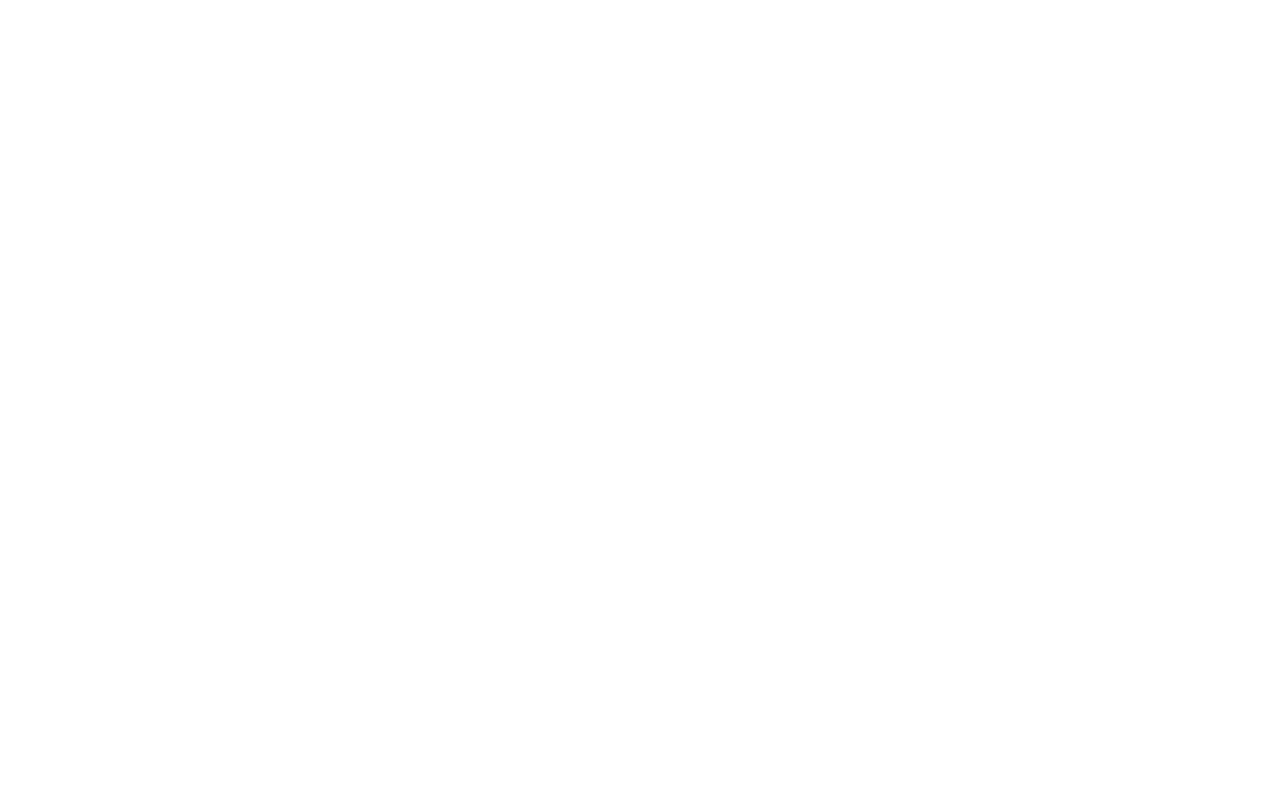
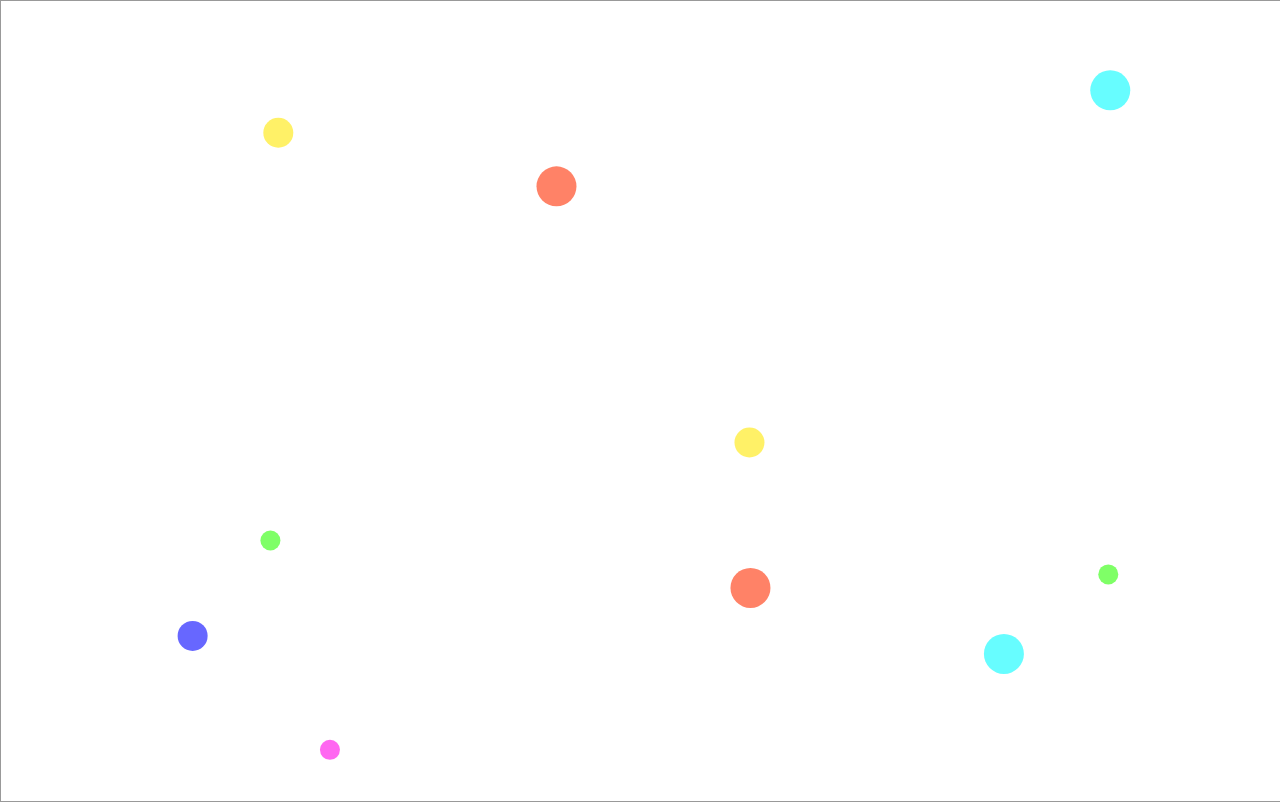
Before and after one commit to lcbiplove/lf-ball-collision, a plain HTML site: page index.html in a window 1280 px wide. Drawn offline with Linux system fonts and the light colour scheme.

Commit message:
Complete v1

```diff
--- /dev/null
+++ b/css/reset.css
@@ -0,0 +1,4 @@
+* {
+    margin: 0;
+    padding: 0;
+  }
--- /dev/null
+++ b/css/style.css
@@ -0,0 +1,6 @@
+body {
+    overflow: hidden;
+  }
+  canvas {
+    border: 1px solid #999;
+  }
--- a/index.html
+++ b/index.html
@@ -5,6 +5,22 @@
     <meta http-equiv="X-UA-Compatible" content="IE=edge" />
     <meta name="viewport" content="width=device-width, initial-scale=1.0" />
     <title>Ball collision</title>
+    <link rel="stylesheet" href="css/reset.css" />
+    <link rel="stylesheet" href="css/style.css" />
   </head>
-  <body></body>
+  <body>
+    <canvas id="first-canvas"></canvas>
+    <script src="js/constants.js"></script>
+    <script src="js/Ball.js"></script>
+    <script src="js/BallCollision.js"></script>
+    <script>
+      new BallCollision({
+        id: "first-canvas",
+        // width: 800,
+        // height: 600,
+        numOfBalls: 10,
+        availableColors: ["red", "blue", "yellow", "orange", "black", "green"]
+      });
+    </script>
+  </body>
 </html>
--- /dev/null
+++ b/js/Ball.js
@@ -0,0 +1,97 @@
+function Ball(x, y, radius, color, context) {
+  this.x = x;
+  this.y = y;
+
+  this.radius = !radius ? DEFAULT_RADIUS : radius;
+  this.speed = {
+    x: (Math.random() - 0.75) * 8,
+    y: (Math.random() - 0.75) * 8
+  };
+  this.color = color;
+
+  this.draw = () => {
+    context.beginPath();
+    context.fillStyle = this.color;
+    context.arc(this.x, this.y, this.radius, 0, Math.PI * 2, false);
+    context.save();
+    context.fill();
+    context.restore();
+  };
+
+  const handlerFourSideCollision = canvasProps => {
+    if (
+      this.x - this.radius <= 0 ||
+      this.x + this.radius >= canvasProps.width
+    ) {
+      this.speed.x = -this.speed.x;
+    }
+
+    if (
+      this.y - this.radius <= 0 ||
+      this.y + this.radius >= canvasProps.height
+    ) {
+      this.speed.y = -this.speed.y;
+    }
+
+    this.x += this.speed.x;
+    this.y += this.speed.y;
+  };
+
+  const rotate = (speed, angle) => {
+    return (newSpeed = {
+      x: speed.x * Math.cos(angle) - speed.y * Math.sin(angle),
+      y: speed.x * Math.sin(angle) + speed.y * Math.cos(angle)
+    });
+  };
+
+  const handleTwoBallsCollision = balls => {
+    balls.forEach(ball => {
+      const dx = ball.x - this.x;
+      const dy = ball.y - this.y;
+
+      const distance = Math.sqrt(dx * dx + dy * dy);
+
+      // If balls collided to each other
+      if (this !== ball && distance < this.radius + ball.radius) {
+        const xDeltaVel = this.speed.x - ball.speed.x;
+        const yDeltaVel = this.speed.y - ball.speed.y;
+
+        if (xDeltaVel * dx + yDeltaVel * dy >= 0) {
+          const angle = -Math.atan2(ball.y - this.y, ball.x - this.x);
+
+          const mass = 1;
+          const m1 = mass;
+          const m2 = mass;
+
+          const u1 = rotate(this.speed, angle);
+          const u2 = rotate(ball.speed, angle);
+
+          const v1 = {
+            x: (u1.x * (m1 - m2)) / (m1 + m2) + (u2.x * 2 * m2) / (m1 + m2),
+            y: u1.y
+          };
+          const v2 = {
+            x: (u2.x * (m1 - m2)) / (m1 + m2) + (u1.x * 2 * m2) / (m1 + m2),
+            y: u2.y
+          };
+
+          const finalVel1 = rotate(v1, -angle);
+          const finalVel2 = rotate(v2, -angle);
+
+          this.speed.x = finalVel1.x;
+          this.speed.y = finalVel1.y;
+          ball.speed.x = finalVel2.x;
+          ball.speed.y = finalVel2.y;
+        }
+      }
+    });
+  };
+
+  this.update = (balls, canvasProps) => {
+    this.draw();
+
+    handlerFourSideCollision(canvasProps);
+
+    handleTwoBallsCollision(balls);
+  };
+}
--- /dev/null
+++ b/js/BallCollision.js
@@ -0,0 +1,42 @@
+function BallCollision(props) {
+  this.canvas = document.getElementById(props.id);
+  this.context = this.canvas.getContext("2d");
+  this.width = props.width || DEFAULT_WIDTH;
+  this.height = props.height || DEFAULT_HEIGHT;
+
+  this.numOfBalls = props.numOfBalls || DEFAULT_NUM_OF_BALLS;
+  this.colors = props.colors || DEFAULT_COLORS;
+  this.balls = [];
+  this.ballSizes = props.ballSizes || DEFAULT_BALL_SIZES;
+
+  this.canvas.width = this.width;
+  this.canvas.height = this.height;
+
+  const balls = [];
+
+  for (let ind = 0; ind < this.numOfBalls; ind++) {
+    const x = Math.random() * this.width;
+    const y = Math.random() * this.height;
+
+    const color = DEFAULT_COLORS[ind % DEFAULT_COLORS.length];
+    const radius = this.ballSizes[ind % this.ballSizes.length];
+
+    radius / balls.push(new Ball(x, y, radius, color, this.context));
+  }
+
+  this.balls = balls;
+
+  this.draw = () => {
+    this.context.clearRect(0, 0, this.width, this.height);
+  };
+
+  this.update = () => {
+    window.requestAnimationFrame(() => this.update());
+
+    this.context.clearRect(0, 0, this.width, this.height);
+
+    this.balls.forEach(ball => ball.update(this.balls, this));
+  };
+
+  this.update();
+}
--- /dev/null
+++ b/js/constants.js
@@ -0,0 +1,12 @@
+const DEFAULT_WIDTH = window.innerWidth;
+const DEFAULT_HEIGHT = window.innerHeight;
+const DEFAULT_BALL_SIZES = [20, 15, 10];
+const DEFAULT_COLORS = [
+  "#FF8267",
+  "#FFF167",
+  "#7FFF67",
+  "#67FDFF",
+  "#6767FF",
+  "#FF67F1"
+];
+const DEFAULT_NUM_OF_BALLS = 50;
```
